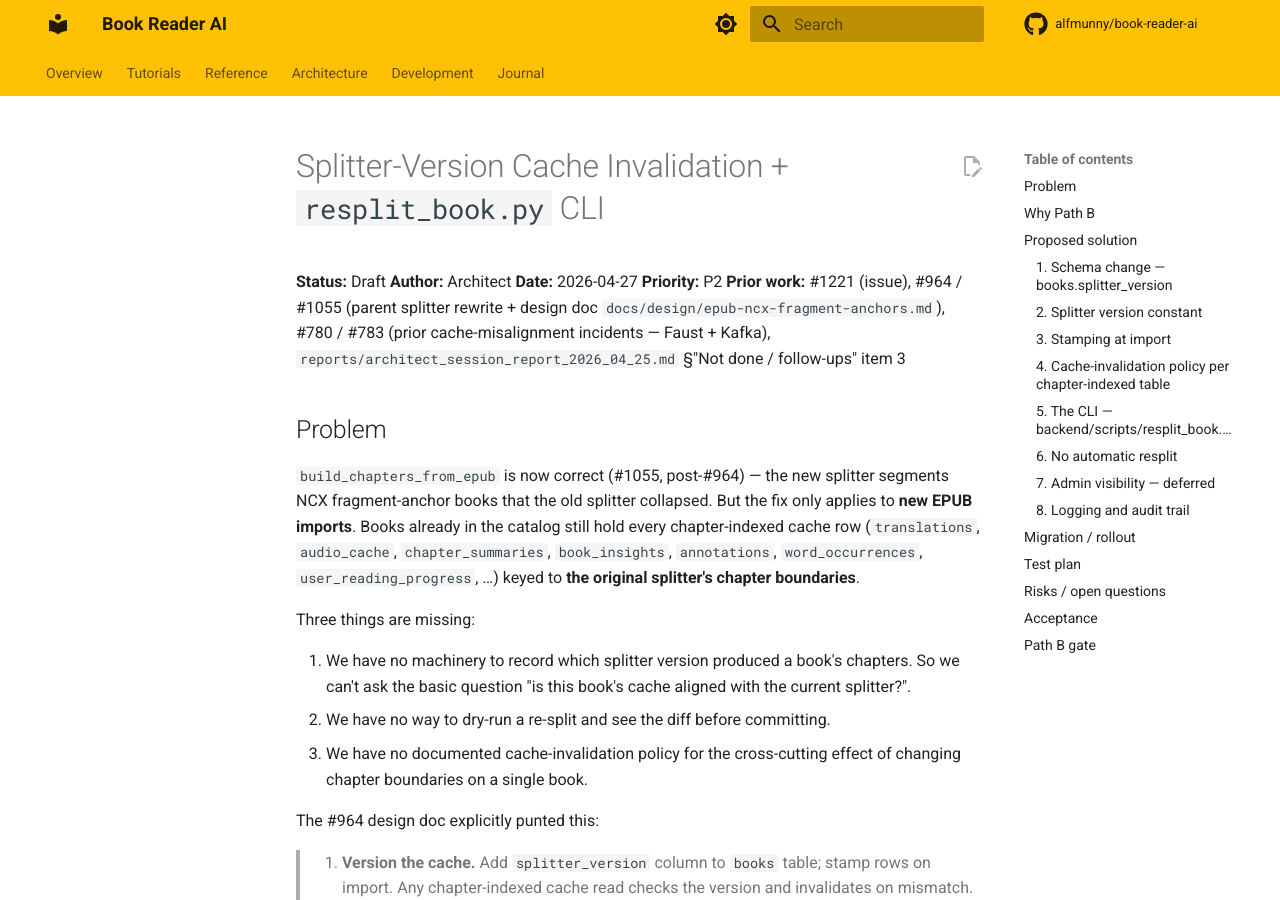
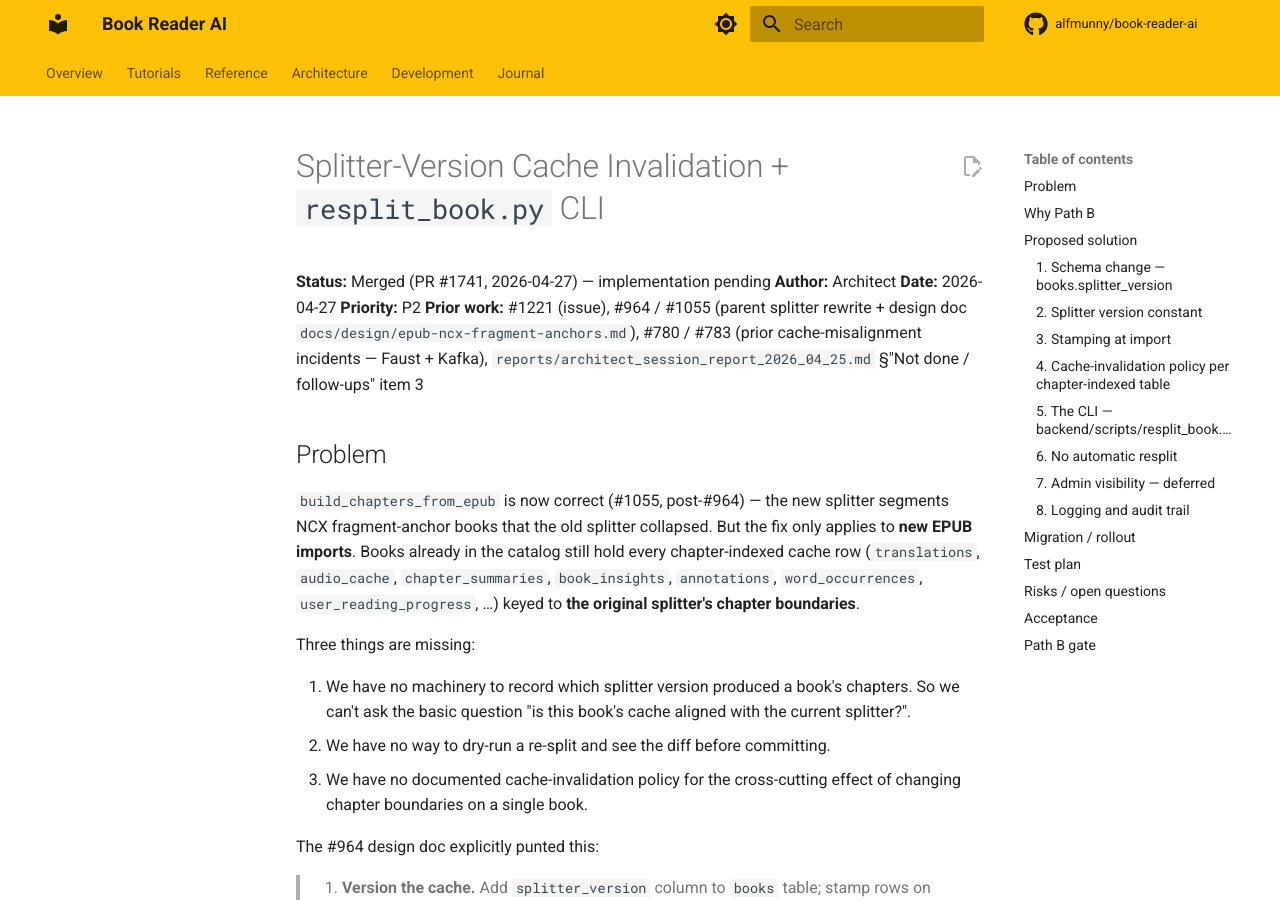
Before and after one commit to alfmunny/book-reader-ai, an MkDocs documentation site: the page built from docs/design/splitter-version-cache-invalidation.md, in a window 1280 px wide and 900 px high. Built offline with MkDocs 1.6.1 and Material for MkDocs 9.7.7, drawn with Linux system fonts in a browser that asks for light colours; comment, search, counter and statistics services are not loaded.

Commit message:
chore: bump splitter-version design Status from Draft to Merged
Design doc landed in PR #1741. Per CLAUDE.md frontmatter contract
(Draft | PM-approved | User-approved | Merged | Shipped) the Status
should reflect the design's actual state on main. "Merged"
because the impl PR hasn't shipped yet.

Co-Authored-By: Claude Opus 4.7 <noreply@anthropic.com>

```diff
--- a/docs/design/splitter-version-cache-invalidation.md
+++ b/docs/design/splitter-version-cache-invalidation.md
@@ -1,6 +1,6 @@
 # Splitter-Version Cache Invalidation + `resplit_book.py` CLI
 
-**Status:** Draft
+**Status:** Merged (PR #1741, 2026-04-27) — implementation pending
 **Author:** Architect
 **Date:** 2026-04-27
 **Priority:** P2
```
